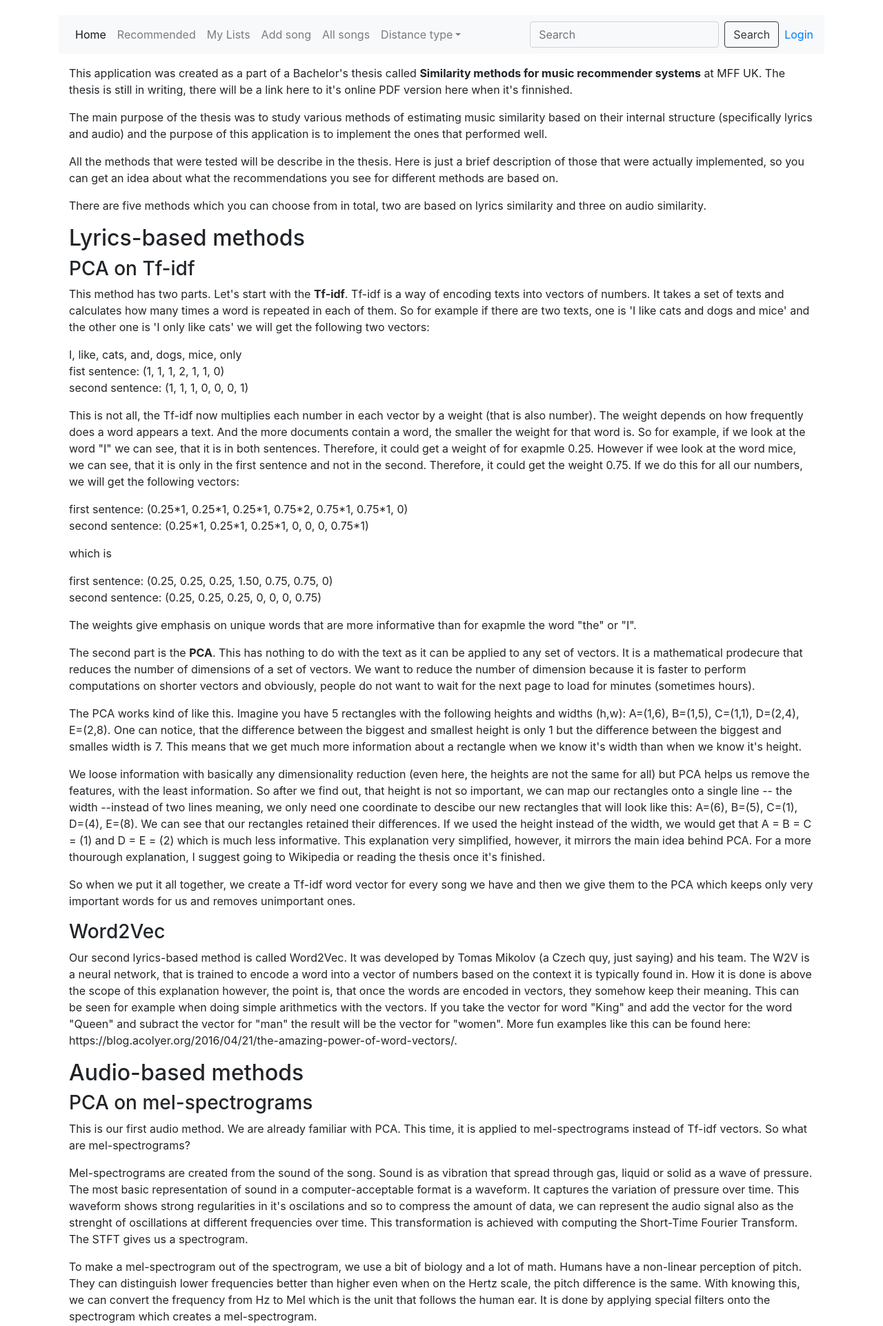
After one commit to Mvystrcilova/songRecommender, a Django app: page /about/ in a window 1280 px wide. The commit adds this page. Shown: the top 1922 px of the page at 69% size. Run offline with Django 3.2, Linux system fonts and the light colour scheme; parts of the project's set-up code (start-up, migrations or seed data) failed here and were passed over; some libraries are stand-ins or nearby versions.

Commit message:
before distance_recalculation optimisation

```diff
--- a/songRecommender/models.py
+++ b/songRecommender/models.py
@@ -19,6 +19,7 @@ class Song(models.Model):
                                                      related_name='songs_nearby')
     link_on_disc = models.FileField(blank=True ,null=True, max_length=500, upload_to='mp3_files/')
     audio = models.BooleanField(default=True)
+    lyrics = models.BooleanField(default=True)
     pca_tf_idf_representation = ArrayField(models.FloatField(), null=True)
     w2v_representation = ArrayField(models.FloatField(), null=True)
     lstm_mfcc_representation = ArrayField(models.FloatField(), null=True)
--- a/songRecommender/templates/base_generic.html
+++ b/songRecommender/templates/base_generic.html
@@ -69,9 +69,8 @@
                                     <button class="dropdown-item" type="submit" name="GRU_MEL">GRU network on mel-spectrograms</button>
                                     <button class="dropdown-item" type="submit" name="LSTM_MFCC">LSTM network on MFCCs</button>
                                 {% elif user.profile.user_selected_distance_type == "GRU_MEL" %}
-                                    <button class="dropdown-item" type="submit" name="PCA_TF-idf">TF-idf</button>
+                                    <button class="dropdown-item" type="submit" name="PCA_TF-idf">PCA on TF-idf</button>
                                     <button class="dropdown-item" type="submit" name="W2V">W2V</button>
-                                    <button class="dropdown-item" type="submit" name="MFCC">MFCC</button>
                                     <button class="dropdown-item" type="submit" name="PCA_MEL">PCA on mel-spectrograms</button>
                                     <button class="dropdown-item alert-secondary" type="submit" name="GRU_MEL">GRU network on mel-spectrograms</button>
                                     <button class="dropdown-item" type="submit" name="LSTM_MFCC">LSTM network on MFCCs</button>
@@ -94,6 +93,9 @@
                            aria-haspopup="true" aria-expanded="false">{{ user.get_username }}</a>
                         <div class="dropdown-menu">
                             <a class="dropdown-item" href="{% url 'logout' %}?next={{request.path}}">Log out</a>
+                            <a class="dropdown-item" href="{% url 'delete_account' %}">Delete account</a></a>
+                            <a class="dropdown-item" href="{% url 'get_about' %}">About this application</a></a>
+
                         </div>
                     </li>
                     {% else %}
--- /dev/null
+++ b/songRecommender/templates/songRecommender/about.html
@@ -0,0 +1,103 @@
+{% extends 'base_generic.html' %}
+
+{% block content %}
+    <div class="text col-md-12 pt-3">
+        <p>This application was created as a part of a Bachelor's thesis called <strong>Similarity methods for music recommender systems</strong> at MFF UK. The thesis is still in writing, there will be a link here to it's online PDF version here when it's finnished.
+        </p>
+        <p>
+        The main purpose of the thesis was to study various methods of estimating music similarity based on their internal structure (specifically lyrics and audio) and the purpose of this application is to implement the ones that performed well.
+        </p>
+        <p>
+        All the methods that were tested will be describe in the thesis. Here is just a brief description of those that were actually implemented, so you can get an idea about what the recommendations you see for different methods are based on.
+        </p>
+        <p>
+        There are five methods which you can choose from in total, two are based on lyrics similarity and three on audio similarity.
+        </p>
+
+        <h2>Lyrics-based methods</h2>
+
+        <h3>PCA on Tf-idf</h3>
+        <p>
+        This method has two parts. Let's start with the <strong>Tf-idf</strong>. Tf-idf is a way of encoding texts into vectors of numbers. It takes a set of texts and calculates how many times a word is repeated in each of them. So for example if there are two texts, one is 'I like cats and dogs and mice' and the other one is 'I only like cats' we will get the following two vectors:
+        </p>
+        <p>
+                           I,   like, cats, and,  dogs, mice, only<br>
+        fist sentence:    (1,   1,    1,    2,    1,    1,    0)<br>
+        second sentence:  (1,   1,    1,    0,    0,    0,    1)<br>
+        </p>
+        <p>
+        This is not all, the Tf-idf now multiplies each number in each vector by a weight (that is also number). The weight depends on how frequently does a word appears a text. And the more documents contain a word, the smaller the weight for that word is.
+        So for example, if we look at the word "I" we can see, that it is in both sentences. Therefore, it could get a weight of for exapmle 0.25. However if wee look at the word mice, we can see, that it is only in the first sentence and not in the second. Therefore, it could get the weight 0.75. If we do this for all our numbers, we will get the following vectors:
+        </p>
+        <p>
+        first sentence:  (0.25*1, 0.25*1, 0.25*1, 0.75*2, 0.75*1, 0.75*1, 0)<br>
+        second sentence: (0.25*1, 0.25*1, 0.25*1, 0, 0, 0, 0.75*1)<br>
+        </p>
+        <p>
+        which is
+        </p>
+        <p>
+        first sentence:   (0.25, 0.25, 0.25, 1.50, 0.75, 0.75, 0)<br>
+        second sentence:  (0.25, 0.25, 0.25, 0, 0, 0, 0.75)<br>
+        </p>
+        <p>
+        The weights give emphasis on unique words that are more informative than for exapmle the word "the" or "I".
+        </p>
+        <p>
+        The second part is the <strong>PCA</strong>. This has nothing to do with the text as it can be applied to any set of vectors. It is a mathematical prodecure that reduces the number of dimensions of a set of vectors. We want to reduce the number of dimension because it is faster to perform computations on shorter vectors and obviously, people do not want to wait for the next page to load for minutes (sometimes hours).
+        </p>
+        <p>
+        The PCA works kind of like this. Imagine you have 5 rectangles with the following heights and widths (h,w): A=(1,6), B=(1,5), C=(1,1), D=(2,4), E=(2,8). One can notice, that the difference between the biggest and smallest height is only 1 but the difference between the biggest and smalles width is 7. This means that we get much more information about a rectangle when we know it's width than when we know it's height.
+        </p>
+        <p>
+        We loose information with basically any dimensionality reduction (even here, the heights are not the same for all) but PCA helps us remove the features, with the least information. So after we find out, that height is not so important, we can map our rectangles onto a single line -- the width --instead of two lines meaning, we only need one coordinate to descibe our new rectangles that will look like this: A=(6), B=(5), C=(1), D=(4), E=(8). We can see that our rectangles retained their differences. If we used the height instead of the width, we would get that A = B = C = (1) and D = E = (2) which is much less informative.
+        This explanation very simplified, however, it mirrors the main idea behind PCA. For a more thourough explanation, I suggest going to Wikipedia or reading the thesis once it's finished.
+        </p>
+        <p>
+        So when we put it all together, we create a Tf-idf word vector for every song we have and then we give them to the PCA which keeps only very important words for us and removes unimportant ones.
+        </p>
+        <h3>Word2Vec</h3>
+        <p>
+        Our second lyrics-based method is called Word2Vec. It was developed by Tomas Mikolov (a Czech quy, just saying) and his team. The W2V is a neural network, that is trained to encode a word into a vector of numbers based on the context it is typically found in. How it is done is above the scope of this explanation however, the point is, that once the words are encoded in vectors, they somehow keep their meaning. This can be seen for example when doing simple arithmetics with the vectors. If you take the vector for word "King" and add the vector for the word "Queen" and subract the vector for "man" the result will be the vector for "women". More fun examples like this can be found here: https://blog.acolyer.org/2016/04/21/the-amazing-power-of-word-vectors/.
+        </p>
+
+        <h2>Audio-based methods</h2>
+        <h3>PCA on mel-spectrograms</h3>
+        <p>
+        This is our first audio method. We are already familiar with PCA. This time, it is applied to mel-spectrograms instead of Tf-idf vectors. So what are mel-spectrograms?
+        </p>
+        <p>
+        Mel-spectrograms are created from the sound of the song. Sound is as vibration that spread through gas, liquid or solid as a wave of pressure. The most basic representation of sound in a computer-acceptable format is a waveform. It captures the variation of pressure over time. This waveform shows strong regularities in it's oscilations and so to compress the amount of data, we can represent the audio signal also as the strenght of oscillations at different frequencies over time. This transformation is achieved with computing the Short-Time Fourier Transform. The STFT gives us a spectrogram.
+        </p>
+        <p>
+        To make a mel-spectrogram out of the spectrogram, we use a bit of biology and a lot of math. Humans have a non-linear perception of pitch. They can distinguish lower frequencies better than higher even when on the Hertz scale, the pitch difference is the same. With knowing this, we can convert the frequency from Hz to Mel which is the unit that follows the human ear. It is done by applying special filters onto the spectrogram which creates a mel-spectrogram.
+        </p>
+        <p>
+        The mel-spectrogram is a big matrix (table of numbers). Again, very difficult to do calculations with fast. Luckily, we have our PCA that only select the "important" numbers from our matrices and reduces the dimensions.
+        </p>
+        <h3>GRU on mel-spectrograms</h3>
+        <p>
+        Now we know what mel-spectrograms are. But what about GRU? GRU which is an abbreviation for Gated Recurent Unit is a kind of Reccurrent neural network layer. Sounds complicated, I know. We will not go into the depth of neural networks. But I will at least describe how the "GRU" neural network is trained.
+        </p>
+        <p>
+        This neural network has the form of an autoencoder. It has two parts, the encoder and the decoder. It is trained to do the same thing as the PCA - to reduce dimensions. How it works is, it takes the mel-spectrogram and then using it's encoder part, it shirnks it from or example 30 numbers to 15 numbers. Then with the decoder part, which does not know, how the mel-spectrogram looked before it was encoded, it decodes it into what it thinks it looked like before it was encoded. Then it compares the input mel-spectrogram and the decoded one. The more similar they are the better. If the neural network does this many times, it usually becomes better at the decoding meaning, the encoded mel-spectrograms are a good representation of the full mel-spectrograms.
+        </p>
+        <p>
+        When you add a song into this application, it creates the mel-spectrogram and gives it to our "GRU" network. The "GRU" network now only uses only the encoder to reduce the amount of numbers there are in the mel-spectrogram and that is it. It does not need the decoder part anymore. So with this method, the song is represented as a reduced mel-spectrogram.
+        </p>
+        <h3>LSTM on MFCCs</h3>
+        <p>
+        This is our last method. I know, the name does not say much so here is the explanation. <strong>LSTM</strong> stands for Long-short term memory and it is also a kind of Reccurrent neural network layer a bit more complicated than GRU. We will not go into explaining how it works. And this time not even how it is trained because that is the same as for the "GRU" network except for being given MFCCs as input.
+        </p>
+        <p>
+        We will however explain what MFCCs are. The long name is <strong>Mel-frequency cepstral coefficients</strong> Remember how we got the mel-spectrograms. We first applied the Short-time Fourier transform to the waveform and then applied our special "mel-filters". Well now we take the mel-spectrograms and apply another transformation. This time it is the Discrete cosine transformation. We get a new matrix from the mel-spectrogram matrix. The numbers inside it are our coefficients and they represent the amplitudes of the resulting spectrum. These new matrix is then fed as input to our "LSTM" network which reduces it's dimension and voilá, we have our last song representation.
+        </p>
+        <h2>Similarity</h2>
+        <p>
+        If you noticed, all of the methods described above only took the songs lyrics or audio and turned it into a vector (numbers). But we need to know, how similar these vectors are. For this, we used the same measure with all methods -- the <strong>cosine similarity</strong>. Cosine similarity measures the cosine angle between any two vectors (of the same length). The smaller the angle the bigger the similarity.
+        </p>
+
+    </div>
+
+
+{% endblock %}
--- a/songRecommender/templates/songRecommender/all_songs.html
+++ b/songRecommender/templates/songRecommender/all_songs.html
@@ -9,7 +9,7 @@
                 <ul class="list-group">
                     {% for song in songs %}
                         <li class="list-group-item">
-                            <a class="list-item col-md-8"  href="{% url 'song_detail' song.pk %}">{{ song.song_name }} {{song.artist }}</a>
+                            <a class="list-item col-md-8"  href="{% url 'song_detail' song.pk %}">{{song.artist }} - {{ song.song_name }} </a>
                             <button class="btn btn-outline-dark col-md-2 bg-light text-dark btn-outline-dark dropdown-toggle" style="float: right" type="button" data-toggle="dropdown" aria-haspopup="true" aria-expanded="false">
                                 Add to list</button>
                             <div class="dropdown-menu" aria-labelledby="dropdownMenuButton">
--- a/songRecommender/templates/songRecommender/search_results.html
+++ b/songRecommender/templates/songRecommender/search_results.html
@@ -8,7 +8,7 @@
                 <ul class="list-group">
                     {% for entry in entries %}
                         <li class="list-group-item">
-                            <a class="list-item col-md-8"  href="{% url 'song_detail' entry.pk %}">{{ entry.song_name }} {{entry.artist }}</a>
+                            <a class="list-item col-md-8"  href="{% url 'song_detail' entry.pk %}">{{entry.artist }} - {{ entry.song_name }} </a>
                             <button class="btn btn-outline-dark col-md-2 bg-light text-dark btn-outline-dark dropdown-toggle" style="float: right" type="button" data-toggle="dropdown" aria-haspopup="true" aria-expanded="false">
                                 Add to list</button>
                             <div class="dropdown-menu" aria-labelledby="dropdownMenuButton">
--- a/songRecommender/urls.py
+++ b/songRecommender/urls.py
@@ -15,6 +15,7 @@ urlpatterns = [
     path('list/<int:pk>', views.ListDetailView.as_view(), name='list_detail'),
     path('mylists/', views.MyListsView.as_view(), name='my_lists'),
     path('recommended_songs/', views.RecommendedSongsView.as_view(), name='recommended_songs'),
+    path('delete_account/', views.delete_account, name='delete_account')
 
 
 ]
@@ -25,6 +26,7 @@ urlpatterns += [
     path('list/<int:pk>/delete/', views.ListDelete.as_view(), name='list_delete'),
     path('add_to_list_failed/<int:pk>/<int:pk2>', views.add_to_list_failed, name='add_to_list_failed'),
     path('add_song_failed/<int:pk>', views.add_song_failed, name='add_song_failed'),
+    path('about/', views.get_about, name='get_about')
 
 ]
 
--- a/songRecommender/views.py
+++ b/songRecommender/views.py
@@ -6,12 +6,12 @@ from django.views.generic.edit import CreateView, UpdateView, DeleteView
 from django.template.loader import render_to_string
 from django.views.generic.list import MultipleObjectMixin
 
-from songRecommender.data.load_distances import load_songs_to_database, load_w2v_representations_to_db
+from songRecommender.data.load_distances import load_songs_to_database, load_all_representations, load_w2v_representations_to_db
 from songRecommender.data.load_distances import load_gru_mel_representations_to_db, load_lstm_mfcc_representations_to_db
 from songRecommender.data.load_distances import load_pca_mel_representations_to_db,  load_all_distances
 from songRecommender.forms import SongModelForm, ListModelForm
 from songRecommender.models import Song, List, Song_in_List, Played_Song, Distance_to_User, Distance, Distance_to_List
-from rocnikac.tasks import add, recalculate_distances, handle_added_song
+from rocnikac.tasks import handle_added_song, recalculate_all_distances
 from songRecommender.Logic.Recommender import check_if_in_played
 from rocnikac.settings import EMAIL_DISABLED, SELECTED_DISTANCE_TYPE
 from .forms import SignUpForm
@@ -94,7 +94,10 @@ class SongDetailView(LoginRequiredMixin, generic.DetailView):
         the context provided, besides the song specified by an unique id
         is also the played song corresponding to the song from the detail view and
         all the lists created by the current user"""
-        # load_songs()
+        # load_songs_to_database()
+        # load_all_representations()
+        # load_w2v_representations_to_db('rocnikac/representations/w2v_representations.npy')
+        # load_lstm_mfcc_representations_to_db('rocnikac/representations/lstm_mfcc_representations.npy')
         context = super(SongDetailView, self).get_context_data(**kwargs)
         check_if_in_played(context['object'].pk, self.request.user, is_being_played=True)
         played_songs = Played_Song.objects.all().filter(user_id=self.request.user.profile.pk)
@@ -301,8 +304,8 @@ class RecommendedSongsView(LoginRequiredMixin, generic.ListView):
             user_id=self.request.user.pk).exclude(
             song_id_id__in=played_songs.values_list('song_id1_id', flat=True)).order_by('-distance'))[:10]
 
-        context['start_page'] = context['page_obj'].number - 3
-        context['end_page'] = context['page_obj'].number + 3
+        context['start_page'] = context['page_obj'].number - 4
+        context['end_page'] = context['page_obj'].number + 4
 
         return context
 
@@ -329,7 +332,7 @@ def likeSong(request, pk):
 
     # recalculates the distance of all songs to the user and his lists based
     user_id = int(request.user.id)
-    recalculate_distances.delay(user_id, "TF-idf")
+    recalculate_all_distances(user_id)
 
     return redirect('song_detail', request.path.split('/')[2])
 
@@ -344,7 +347,6 @@ def dislikeSong(request, pk):
     :param pk: id of the song the user disliked or undisliked
     :return: redirects to the detail page of the disliked or undisliked song
     """
-    add(1, 6)
     played_song = Played_Song.objects.filter(song_id1__exact=pk, user_id=request.user.profile).get()
     # if song was not disliked before it is now
     if played_song.opinion != -1:
@@ -356,7 +358,7 @@ def dislikeSong(request, pk):
 
     # recalculates the distances of all songs to the user and all his lists
     user_id = request.user.pk
-    recalculate_distances.delay(user_id, "TF-idf")
+    recalculate_all_distances(user_id)
 
     return redirect('song_detail', request.path.split('/')[2])
 
@@ -489,7 +491,7 @@ def add_song_to_list(request, pk, pk2):
         song_in_list.save()
 
         check_if_in_played(pk, request.user, is_being_played=False)
-        recalculate_distances.delay(request.user.pk, "TF-idf")
+        recalculate_all_distances(request.user.pk)
 
         return redirect('song_detail', pk)
 
@@ -549,3 +551,16 @@ def change_distance(request):
     user.profile.save()
 
     return HttpResponseRedirect(next_page)
+
+
+def delete_account(request):
+    user = request.user
+    user.profile.delete()
+    user.delete()
+
+    return render(request, 'registration/logged_out.html')
+
+
+def get_about(request):
+
+    return render(request, 'songRecommender/about.html')
```
Also changed, not shown: rocnikac/settings.py (+4 -4 lines), rocnikac/tasks.py (+97 -66 lines), songRecommender/Logic/adding_songs.py (+53 -47 lines), songRecommender/data/load_distances.py (+28 -16 lines).
